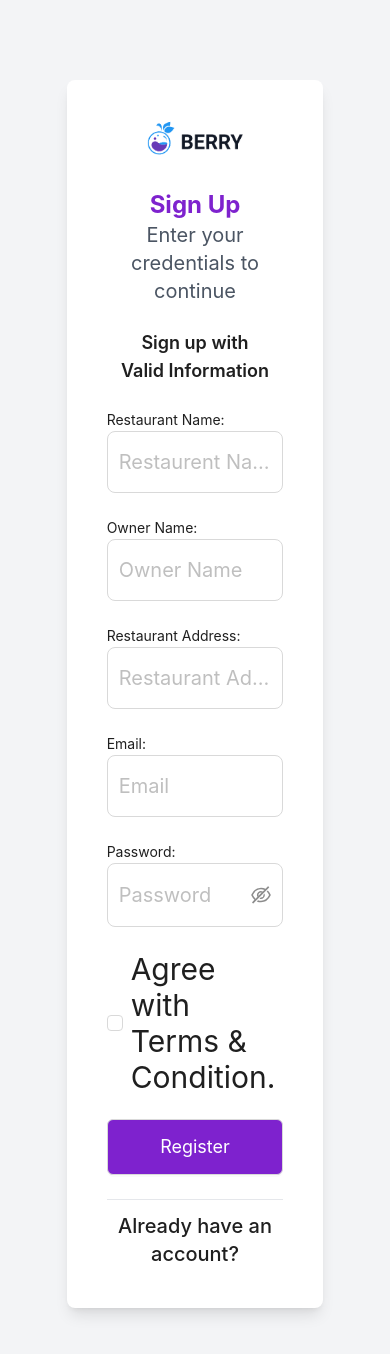
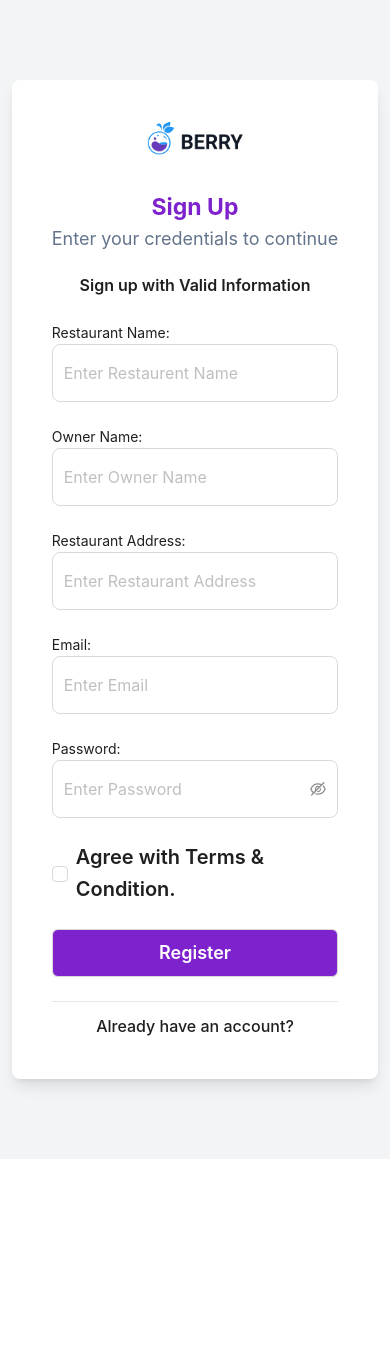
Before and after one commit to rehanmosabbir/codecamprestora.web, a Next.js app: page /registration in a window 390 px wide. Shown: the top 1354 px of the page. After the commit the page ends 1159 px from the top, so only its background shows below. Built offline with nearby package versions, Linux system fonts and the light colour scheme.

Commit message:
Responsive and additionl styling issues fixed

```diff
--- a/src/components/Registration.tsx
+++ b/src/components/Registration.tsx
@@ -12,7 +12,7 @@ const onFinishFailed = (errorInfo: any) => {
   console.log("Failed:", errorInfo);
 };
 
-type FieldType = {
+interface FieldType {
   username?: string;
   password?: string;
   agreement?: string;
@@ -20,15 +20,14 @@ type FieldType = {
   ownername?: string;
   email?: string;
   address?: string;
-};
+}
 
 const App: React.FC = () => (
   <div className="full-h-screen bg-gray-100 font-sans">
-    <div className="w-full p-20 flex justify-center">
+    <div className="w-full py-20 px-20  flex justify-center">
       <Form
         name="basic"
-        // style={{ maxWidth: 600 }}
-        // initialValues={{ remember: true }}
+        style={{ maxWidth: 600 }}
         onFinish={onFinish}
         onFinishFailed={onFinishFailed}
         autoComplete="off"
@@ -39,12 +38,12 @@ const App: React.FC = () => (
         </div>
 
         <div className=" text-center">
-          <h2 className=" text-purple-700 font-bold text-2xl">Sign Up</h2>
-          <h3 className=" text-gray-600 text-xl mb-3">
+          <h2 className=" text-purple-700 font-bold text-[23px] ">Sign Up</h2>
+          <h3 className=" text-slate-500  text-[18px] mb-2 text-nowrap ">
             Enter your credentials to continue
           </h3>
         </div>
-        <h3 className="p-3 text-lg font-semibold text-center mb-3">
+        <h3 className="p-3 text-[16px] font-semibold text-center mb-3">
           Sign up with Valid Information
         </h3>
 
@@ -56,8 +55,8 @@ const App: React.FC = () => (
         >
           <label> Restaurant Name:</label>
           <Input
-            className="py-4 text-xl text-gray-600 hover:bg-gray-100"
-            placeholder="Restaurent Name"
+            className="py-4 text-[16px] text-gray-600 hover:bg-slate-100 hover:ring-1"
+            placeholder="Enter Restaurent Name"
             size="large"
           />
         </Form.Item>
@@ -67,8 +66,8 @@ const App: React.FC = () => (
         >
           <label> Owner Name:</label>
           <Input
-            className="py-4 text-xl text-gray-600 hover:bg-gray-100"
-            placeholder="Owner Name"
+            className="py-4 text-[16px] text-gray-600 hover:bg-slate-100 hover:ring-1"
+            placeholder="Enter Owner Name"
             size="large"
           />
         </Form.Item>
@@ -80,8 +79,8 @@ const App: React.FC = () => (
         >
           <label> Restaurant Address:</label>
           <Input
-            className="py-4 text-xl text-gray-600 hover:bg-gray-100"
-            placeholder="Restaurant Address"
+            className="py-4 text-[16px] text-gray-600 hover:bg-slate-100 hover:ring-1"
+            placeholder="Enter Restaurant Address"
             size="large"
           />
         </Form.Item>
@@ -92,8 +91,8 @@ const App: React.FC = () => (
         >
           <label> Email:</label>
           <Input
-            className="py-4 text-xl text-gray-600 hover:bg-gray-100"
-            placeholder="Email"
+            className="py-4 text-[16px] text-gray-600 hover:bg-slate-100 hover:ring-1"
+            placeholder="Enter Email"
             type="email"
             size="large"
           />
@@ -105,22 +104,22 @@ const App: React.FC = () => (
         >
           <label> Password:</label>
           <Input.Password
-            className="py-4 text-xl text-gray-600 hover:bg-gray-100"
-            placeholder="Password"
+            className="py-4 text-[16px] text-gray-600 hover:bg-slate-100 hover:ring-1"
+            placeholder="Enter Password"
             type="password"
             size="large"
           />
         </Form.Item>
 
         <Form.Item<FieldType> name="agreement" valuePropName="checked">
-          <Checkbox className="text-3xl">
+          <Checkbox className="text-[20px] font-semibold">
             Agree with <a href="">Terms & Condition</a>.
           </Checkbox>
         </Form.Item>
 
         <Form.Item>
           <Button
-            className="bg-purple-700 text-white text-lg h-14"
+            className="bg-purple-700 text-white text-lg h-12 font-semibold hover:text-white"
             htmlType="submit"
             block
           >
@@ -129,7 +128,7 @@ const App: React.FC = () => (
         </Form.Item>
         <hr className="mb-3" />
 
-        <div className="font-medium text-xl text-center">
+        <div className="font-medium text-[16px] text-center">
           <Link href=""> Already have an account?</Link>
         </div>
       </Form>
```
